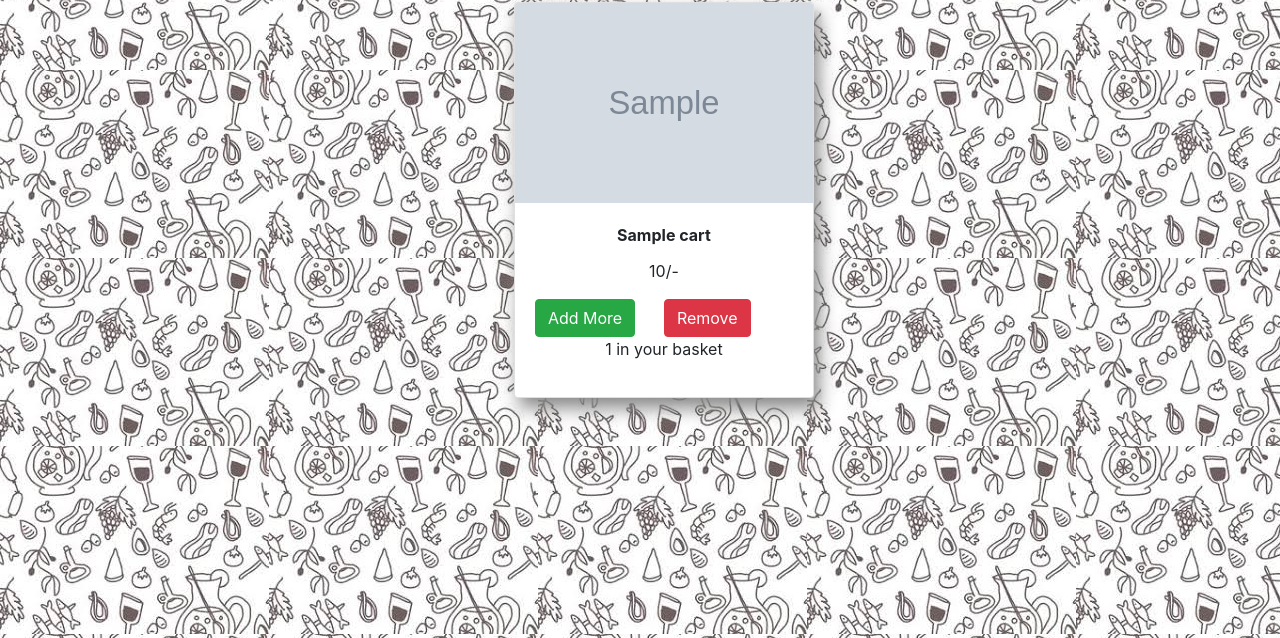
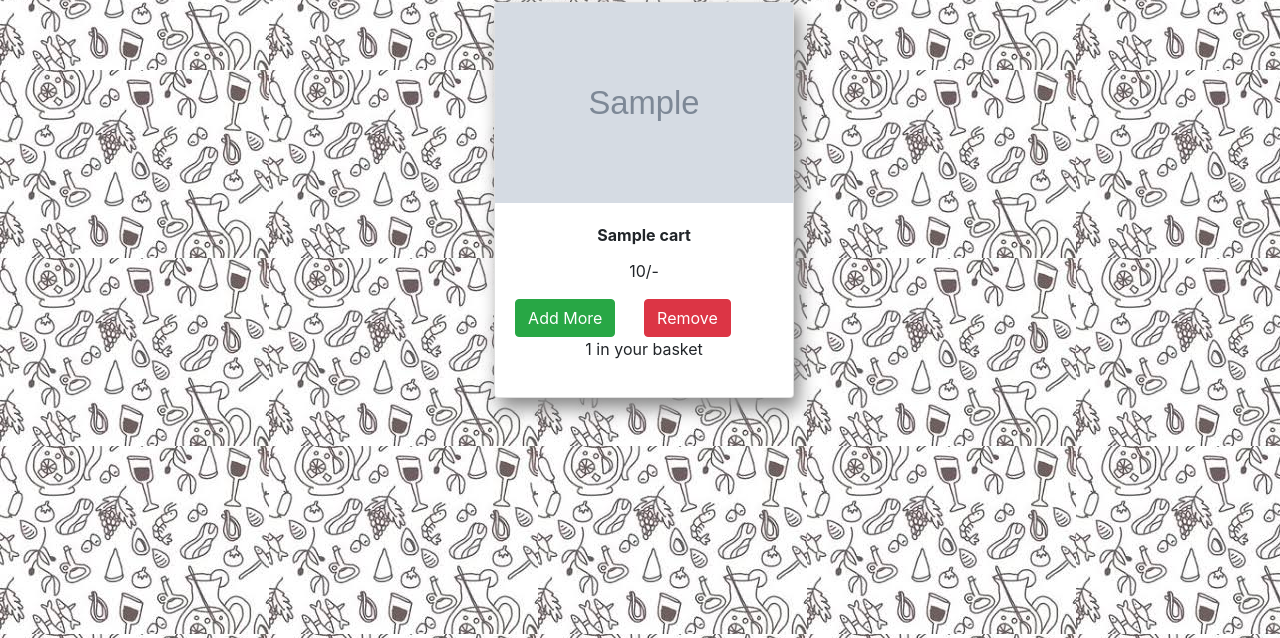
Before and after one commit to mohithpokala/food, a Django app: page / in a window 1280 px wide. Shown: the part 118-756 px from the top of the page. Run offline with Django 3.2, Linux system fonts and the light colour scheme; a user stored in the database is signed in; tables that the repository leaves empty hold one stand-in row (values such as "Sample post"); grey boxes marked "Sample" are stand-in pictures; some libraries are stand-ins or nearby versions.

Commit message:
Update index.html

```diff
--- a/templates/index.html
+++ b/templates/index.html
@@ -16,7 +16,7 @@
       }
       img{height:200px;}
       .card-text{text-align:center;}
-     .card{margin-left:22%;box-shadow: 5px 10px 18px #888888;}
+     .card{margin-left:17%;box-shadow: 5px 10px 18px #888888;}
      body{background-image: url('/static/background4.jpg');background-repeat:repeat;}
      .col-sm-4{padding-top: 20px;}
      .btn-primary{text-align: center;}
```
